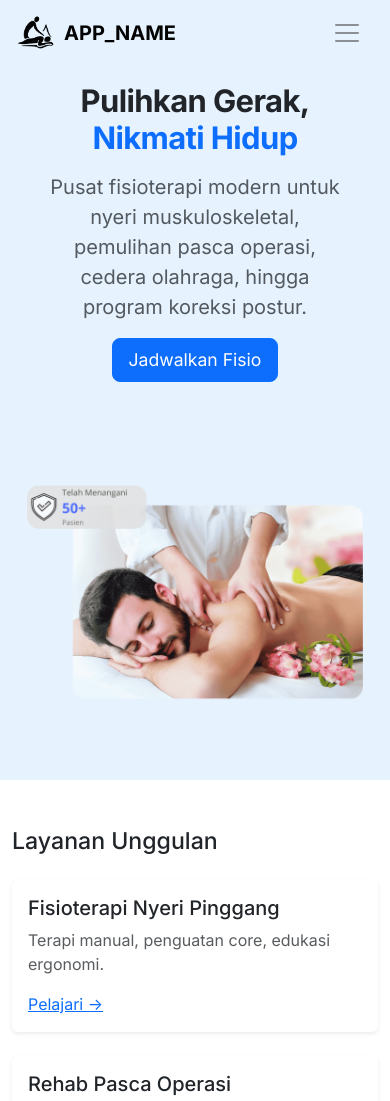
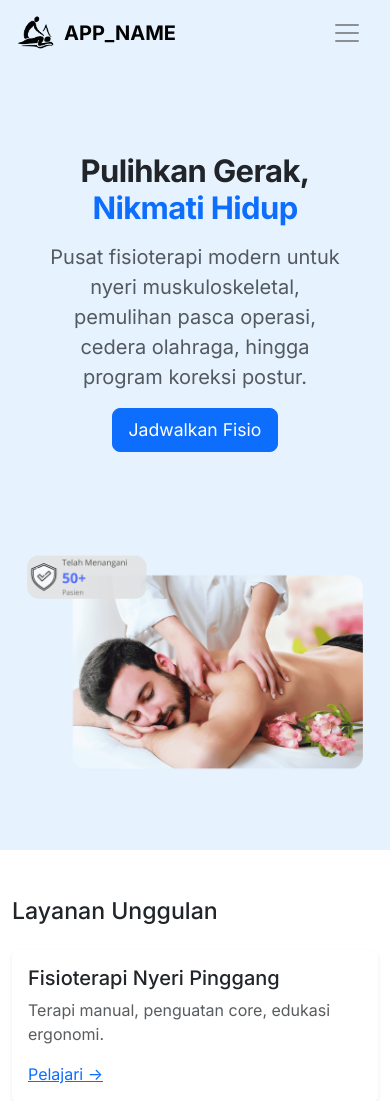
Before and after one commit to alvinputranurtan/jmcenters, a PHP site: page / in a window 390 px wide. Shown: the top 1101 px of the page. Run offline with PHP 8.4, Linux system fonts and the light colour scheme; a stand-in replaces the project's code that opens the database connection; some libraries are stand-ins or nearby versions.

Commit message:
perbaiki jarak hero

```diff
--- a/assets/css/style.css
+++ b/assets/css/style.css
@@ -125,7 +125,7 @@ body {
 
   .hero{
     background:#e6f3ff;
-    margin-top: -130px; /* geser naik setinggi navbar */
+    margin-top: -60px; /* geser naik setinggi navbar */
     padding-top: 56px; /* kasih ruang supaya konten gak ketutup */
     min-height: 100vh;       /* ✅ Tambahkan ini */
     display: flex;           /* Supaya isi bisa di tengah vertikal */
```
